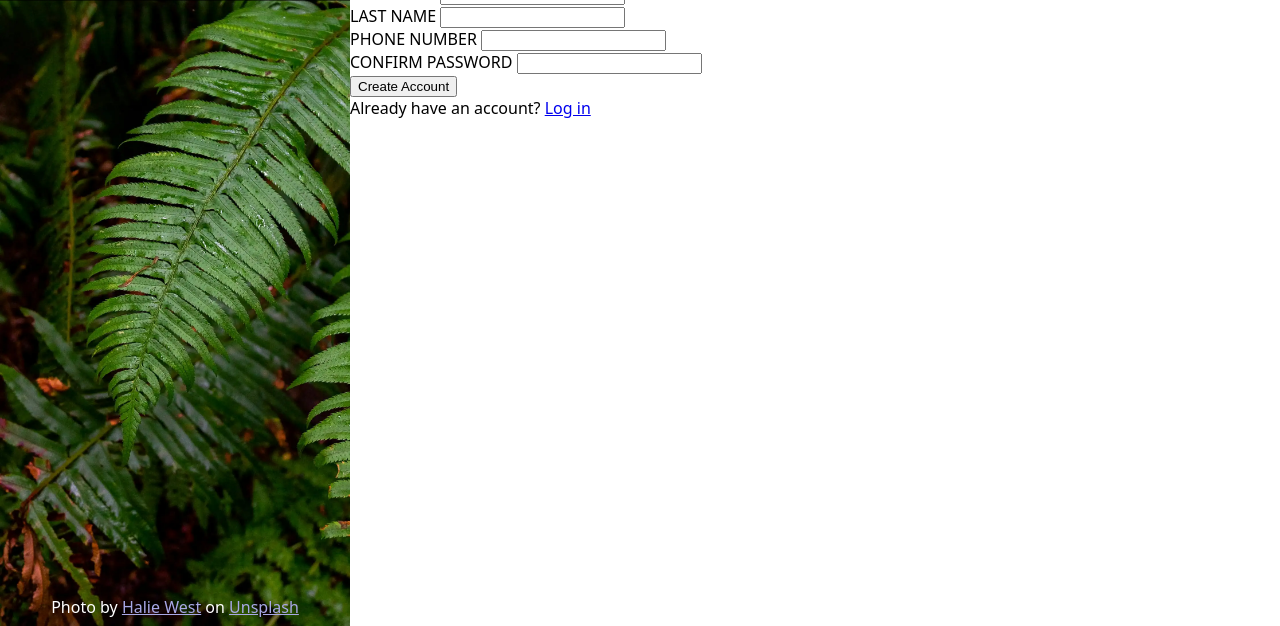
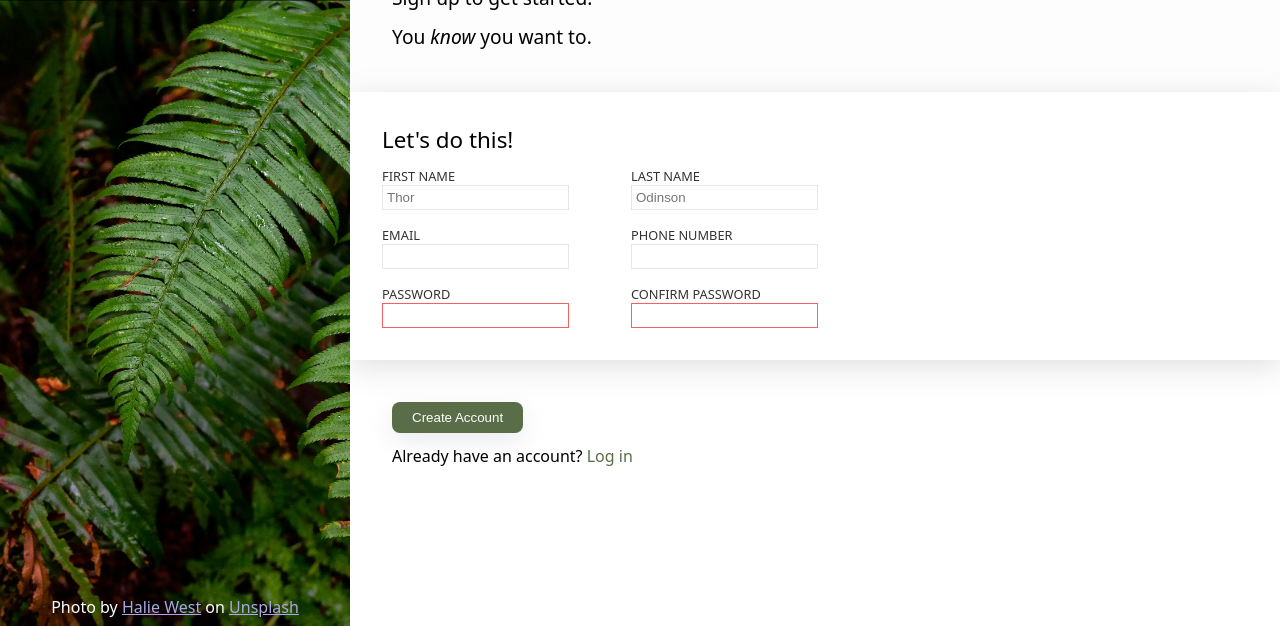
Before and after one commit to fn-cafeina/sign-up-form, a plain HTML site: page index.html in a window 1280 px wide. Shown: the part 174-800 px from the top of the page. Drawn offline with Linux system fonts and the light colour scheme.

Commit message:
feat: finish

```diff
--- a/index.html
+++ b/index.html
@@ -28,43 +28,43 @@
     </div>
     <div class="form-container">
       <p>Let's do this!</p>
-      <form action="">
+      <form action="" id="my-form">
         <div>
           <div>
-            <label for="">FIRST NAME</label>
-            <input type="text">
+            <label for="name">FIRST NAME</label>
+            <input id="name" type="text" placeholder="Thor" required>
           </div>
           <div>
-            <label for="">EMAIL</label>
-            <input type="email">
+            <label for="email">EMAIL</label>
+            <input id="email" type="email" required>
           </div>
           <div>
-            <label for="">PASSWORD</label>
-            <input type="password">
+            <label for="password">PASSWORD</label>
+            <input id="password" type="password" required>
           </div>
         </div>
         <div>
           <div>
-            <label for="">LAST NAME</label>
-            <input type="text">
+            <label for="last-name">LAST NAME</label>
+            <input id="last-name" type="text" placeholder="Odinson" required>
           </div>
           <div>
-            <label for="">PHONE NUMBER</label>
-            <input type="number">
+            <label for="p-number">PHONE NUMBER</label>
+            <input id="p-number" type="number" required>
           </div>
           <div>
-            <label for="">CONFIRM PASSWORD</label>
-            <input type="password">
+            <label for="c-password">CONFIRM PASSWORD</label>
+            <input id="c-password" type="password" required>
           </div>
         </div>
       </form>
     </div>
     <div class="last-section">
       <div>
-        <button type="button">Create Account</button>
+        <button form="my-form">Create Account</button>
       </div>
       <div>
-        Already have an account? <a href="#">Log in</a>
+        Already have an account? <a href="#" class="log-id">Log in</a>
       </div>
     </div>
   </div>
--- a/src/styles.css
+++ b/src/styles.css
@@ -49,5 +49,91 @@ body {
 }
 
 .main-content {
+  display: flex;
+  flex-direction: column;
   flex: 1;
+
+  & > div {
+    flex: 1;
+  }
 }
+
+.first-section {
+  display: flex;
+  flex-direction: column;
+  gap: 12px;
+  justify-content: end;
+  background-color: #fdfdfd;
+  padding: 42px;
+  font-size: 1.2rem;
+}
+
+.form-container {
+  display: flex;
+  flex-direction: column;
+  gap: 12px;
+  padding: 32px;
+  box-shadow: rgba(100, 100, 111, 0.2) 0px 7px 29px 0px;
+
+  & > p {
+    font-size: 1.4rem;
+  }
+}
+
+.form-container > form {
+  display: flex;
+  gap: 62px;
+
+  & > div {
+    display: flex;
+    flex-direction: column;
+    gap: 16px;
+
+    & > div {
+      display: flex;
+      flex-direction: column;
+
+      & > label {
+        opacity: 0.8;
+        font-size: 0.8rem;
+      }
+
+      & > input {
+        padding: 4px;
+        border: 1px solid #E5E7EB;
+        outline: none;
+      }
+
+      & > input:focus {
+        border: 1px solid rgb(110, 110, 226);
+      }
+    }
+  }
+}
+
+#password:invalid, #c-password:invalid {
+  border: 1px solid rgb(245, 96, 96);
+}
+
+.last-section {
+  display: flex;
+  flex-direction: column;
+  gap: 12px;
+  padding: 42px;
+}
+
+.last-section > div:first-child button {
+  padding: 8px 20px;
+  cursor: pointer;
+  background-color: #596D48;
+  border: none;
+  color: #fff;
+  border-radius: 8px;
+  box-shadow: rgba(149, 157, 165, 0.2) 0px 8px 24px;
+}
+
+
+.log-id {
+  text-decoration: none;
+  color: #596D48;
+}
```
Also changed, not shown: demo/demo-0.png (added), 1 other file.
